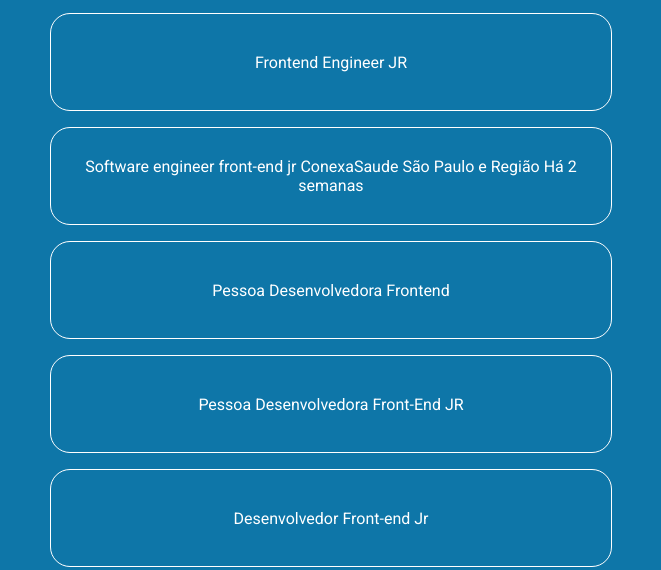
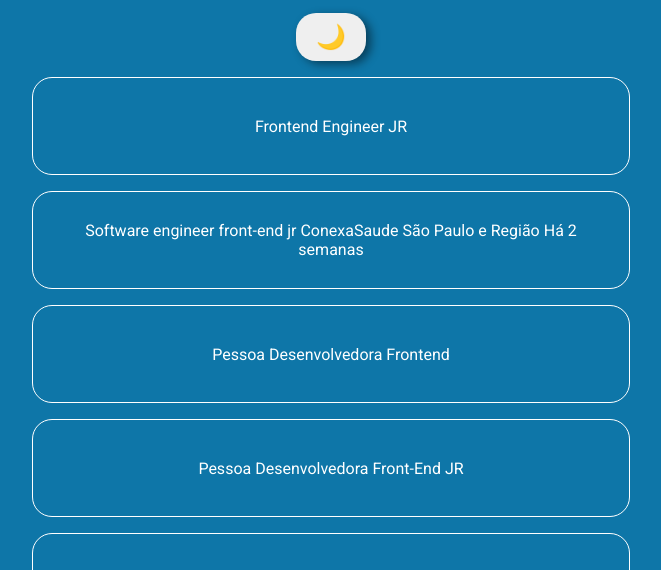
Before and after one commit to fabiodeandrade/linkeBot, a website: page index.html in a window 1280 px wide. Shown: the part 151-721 px from the top of the page, without its empty margins (309-970 px from the left). Drawn offline with Linux system fonts and the light colour scheme.

Commit message:
DARK MODE - foi adicionado um botão de dark mode ao projeto

```diff
--- a/data.json
+++ b/data.json
@@ -16,7 +16,15 @@
     "innerText": "Entrar"
   },
   {
-    "href": "https://br.linkedin.com/jobs/view/frontend-engineer-jr-at-t10-2952206574?refId=PHlyq4bqyL21bd7SX7a1bQ%3D%3D&trackingId=dKlh3Rt%2FKRa4WTgQOGXRbw%3D%3D&position=1&pageNum=0&trk=public_jobs_jserp-result_search-card",
+    "href": "https://br.linkedin.com/jobs/view/engenharia-de-software-l-frontend-at-ita%C3%BA-unibanco-2970078778?refId=t2E8tqcOOt5%2BsMw%2FlV9oHA%3D%3D&trackingId=rwbjsWSNyrblEln6GXgsYQ%3D%3D&position=1&pageNum=0&trk=public_jobs_jserp-result_search-card",
+    "innerText": "Engenharia de software l FrontEnd"
+  },
+  {
+    "href": "https://br.linkedin.com/company/itau?trk=public_jobs_jserp-result_job-search-card-subtitle",
+    "innerText": "Itaú Unibanco"
+  },
+  {
+    "href": "https://br.linkedin.com/jobs/view/frontend-engineer-jr-at-t10-2952206574?refId=t2E8tqcOOt5%2BsMw%2FlV9oHA%3D%3D&trackingId=9ULel1eqz%2F%2FUrDyqyMlK8g%3D%3D&position=2&pageNum=0&trk=public_jobs_jserp-result_search-card",
     "innerText": "Frontend Engineer JR"
   },
   {
@@ -24,11 +32,19 @@
     "innerText": "T10"
   },
   {
-    "href": "https://br.linkedin.com/jobs/view/software-engineer-front-end-jr-at-conexasaude-2950654858?refId=PHlyq4bqyL21bd7SX7a1bQ%3D%3D&trackingId=ymXJpjekgosomBHhq45Z%2Fw%3D%3D&position=2&pageNum=0&trk=public_jobs_jserp-result_search-card",
+    "href": "https://br.linkedin.com/jobs/view/software-engineer-front-end-jr-at-conexasaude-2950654858?refId=t2E8tqcOOt5%2BsMw%2FlV9oHA%3D%3D&trackingId=qP3zZSwBOuBFANKgvv7%2BDg%3D%3D&position=3&pageNum=0&trk=public_jobs_jserp-result_search-card",
     "innerText": "Software engineer front-end jr\nConexaSaude\nSão Paulo e Região\nHá 2 semanas"
   },
   {
-    "href": "https://br.linkedin.com/jobs/view/pessoa-desenvolvedora-frontend-at-picpay-2908419088?refId=PHlyq4bqyL21bd7SX7a1bQ%3D%3D&trackingId=iSfcFFBDLu5R0Eo5suMAIA%3D%3D&position=3&pageNum=0&trk=public_jobs_jserp-result_search-card",
+    "href": "https://br.linkedin.com/jobs/view/front-end-at-lojas-torra-2970054913?refId=t2E8tqcOOt5%2BsMw%2FlV9oHA%3D%3D&trackingId=EbtmspKKBZuz%2Fgq1xlddCQ%3D%3D&position=4&pageNum=0&trk=public_jobs_jserp-result_search-card",
+    "innerText": "Front End"
+  },
+  {
+    "href": "https://br.linkedin.com/company/lojastorra?trk=public_jobs_jserp-result_job-search-card-subtitle",
+    "innerText": "Lojas Torra"
+  },
+  {
+    "href": "https://br.linkedin.com/jobs/view/pessoa-desenvolvedora-frontend-at-picpay-2908419088?refId=t2E8tqcOOt5%2BsMw%2FlV9oHA%3D%3D&trackingId=xOoQQYu19C5Mc5oC2ywCKA%3D%3D&position=5&pageNum=0&trk=public_jobs_jserp-result_search-card",
     "innerText": "Pessoa Desenvolvedora Frontend"
   },
   {
@@ -36,7 +52,7 @@
     "innerText": "PicPay"
   },
   {
-    "href": "https://br.linkedin.com/jobs/view/pessoa-desenvolvedora-front-end-jr-at-feel-tech-rh-2973090942?refId=PHlyq4bqyL21bd7SX7a1bQ%3D%3D&trackingId=fsor0bF7mgE5%2FeMAAG6HHQ%3D%3D&position=4&pageNum=0&trk=public_jobs_jserp-result_search-card",
+    "href": "https://br.linkedin.com/jobs/view/pessoa-desenvolvedora-front-end-jr-at-feel-tech-rh-2973090942?refId=t2E8tqcOOt5%2BsMw%2FlV9oHA%3D%3D&trackingId=4wQe9RdQfoXE7AnzAMnZGg%3D%3D&position=6&pageNum=0&trk=public_jobs_jserp-result_search-card",
     "innerText": "Pessoa Desenvolvedora Front-End JR"
   },
   {
@@ -44,7 +60,7 @@
     "innerText": "Feel Tech RH"
   },
   {
-    "href": "https://br.linkedin.com/jobs/view/desenvolvedor-front-end-jr-at-manipula%C3%AA-2921951119?refId=PHlyq4bqyL21bd7SX7a1bQ%3D%3D&trackingId=FpHn9xFyI%2FqLBZb1%2F56stw%3D%3D&position=5&pageNum=0&trk=public_jobs_jserp-result_search-card",
+    "href": "https://br.linkedin.com/jobs/view/desenvolvedor-front-end-jr-at-manipula%C3%AA-2921951119?refId=t2E8tqcOOt5%2BsMw%2FlV9oHA%3D%3D&trackingId=1338is%2FHBGZu1%2B96WR6PAg%3D%3D&position=7&pageNum=0&trk=public_jobs_jserp-result_search-card",
     "innerText": "Desenvolvedor Front-end Jr"
   },
   {
@@ -52,7 +68,15 @@
     "innerText": "Manipulaê"
   },
   {
-    "href": "https://br.linkedin.com/jobs/view/pessoa-desenvolvedora-jr-react-at-linx-2944730259?refId=PHlyq4bqyL21bd7SX7a1bQ%3D%3D&trackingId=AKtV%2F6MCt0mI%2FQ5V8NKvQA%3D%3D&position=6&pageNum=0&trk=public_jobs_jserp-result_search-card",
+    "href": "https://br.linkedin.com/jobs/view/desenvolvedor-de-front-end-at-hunterco-2970086363?refId=t2E8tqcOOt5%2BsMw%2FlV9oHA%3D%3D&trackingId=Wjf%2B3L2He5PEx8ImsVpvUg%3D%3D&position=8&pageNum=0&trk=public_jobs_jserp-result_search-card",
+    "innerText": "Desenvolvedor de front-end"
+  },
+  {
+    "href": "https://br.linkedin.com/company/hunterco?trk=public_jobs_jserp-result_job-search-card-subtitle",
+    "innerText": "HunterCo"
+  },
+  {
+    "href": "https://br.linkedin.com/jobs/view/pessoa-desenvolvedora-jr-react-at-linx-2944730259?refId=t2E8tqcOOt5%2BsMw%2FlV9oHA%3D%3D&trackingId=2G35oMWumRXRj2nJJ%2FZunQ%3D%3D&position=9&pageNum=0&trk=public_jobs_jserp-result_search-card",
     "innerText": "Pessoa Desenvolvedora Jr - React"
   },
   {
@@ -60,11 +84,19 @@
     "innerText": "Linx"
   },
   {
-    "href": "https://br.linkedin.com/jobs/view/desenvolvedor-front-end-jr-at-drivencx-2950629942?refId=PHlyq4bqyL21bd7SX7a1bQ%3D%3D&trackingId=YF6a5RccVFZe11zcpkIN5w%3D%3D&position=7&pageNum=0&trk=public_jobs_jserp-result_search-card",
+    "href": "https://br.linkedin.com/jobs/view/desenvolvedor-front-end-jr-at-drivencx-2950629942?refId=t2E8tqcOOt5%2BsMw%2FlV9oHA%3D%3D&trackingId=8lm2xbYxeaw9MXRsOEeiww%3D%3D&position=10&pageNum=0&trk=public_jobs_jserp-result_search-card",
     "innerText": "Desenvolvedor front-end jr\nDrivenCx\nSão Paulo e Região\nHá 2 semanas"
   },
   {
-    "href": "https://br.linkedin.com/jobs/view/front-end-j%C3%BAnior-at-martin-luz-m-2959863081?refId=PHlyq4bqyL21bd7SX7a1bQ%3D%3D&trackingId=l31X%2Fu9deJpYGCXYAxJWWw%3D%3D&position=8&pageNum=0&trk=public_jobs_jserp-result_search-card",
+    "href": "https://br.linkedin.com/jobs/view/desenvolvedor-de-front-end-at-hiring-especialistas-em-recrutamento-sele%C3%A7%C3%A3o-2970023418?refId=t2E8tqcOOt5%2BsMw%2FlV9oHA%3D%3D&trackingId=LO6Hz4DpdlgK6tl%2F2Ydvww%3D%3D&position=11&pageNum=0&trk=public_jobs_jserp-result_search-card",
+    "innerText": "Desenvolvedor de front-end"
+  },
+  {
+    "href": "https://br.linkedin.com/company/hiring?trk=public_jobs_jserp-result_job-search-card-subtitle",
+    "innerText": "Hiring - Especialistas em Recrutamento & Seleção"
+  },
+  {
+    "href": "https://br.linkedin.com/jobs/view/front-end-j%C3%BAnior-at-martin-luz-m-2959863081?refId=t2E8tqcOOt5%2BsMw%2FlV9oHA%3D%3D&trackingId=8wg1B7VJbDHt2i1jR11Xsg%3D%3D&position=12&pageNum=0&trk=public_jobs_jserp-result_search-card",
     "innerText": "Front-End Júnior"
   },
   {
@@ -72,7 +104,7 @@
     "innerText": "Martin Luz M"
   },
   {
-    "href": "https://br.linkedin.com/jobs/view/desenvolvedor-front-end-jr-wordpress-at-lean-solutions-2969134094?refId=PHlyq4bqyL21bd7SX7a1bQ%3D%3D&trackingId=vyIvizXmew5VSYQUboqR9Q%3D%3D&position=9&pageNum=0&trk=public_jobs_jserp-result_search-card",
+    "href": "https://br.linkedin.com/jobs/view/desenvolvedor-front-end-jr-wordpress-at-lean-solutions-2969134094?refId=t2E8tqcOOt5%2BsMw%2FlV9oHA%3D%3D&trackingId=SOACuNoYdzbrmyqd0MdamQ%3D%3D&position=13&pageNum=0&trk=public_jobs_jserp-result_search-card",
     "innerText": "Desenvolvedor front-end Jr. (WordPress)"
   },
   {
@@ -80,7 +112,7 @@
     "innerText": "Lean Solutions"
   },
   {
-    "href": "https://br.linkedin.com/jobs/view/desenvolvedor-front-end-junior-at-leanwork-group-2930566959?refId=PHlyq4bqyL21bd7SX7a1bQ%3D%3D&trackingId=q5Cn3EPnLdmRuoJ%2Fuvz1jQ%3D%3D&position=10&pageNum=0&trk=public_jobs_jserp-result_search-card",
+    "href": "https://br.linkedin.com/jobs/view/desenvolvedor-front-end-junior-at-leanwork-group-2930566959?refId=t2E8tqcOOt5%2BsMw%2FlV9oHA%3D%3D&trackingId=5CM8VrpxvaedBeh1uTQwCA%3D%3D&position=14&pageNum=0&trk=public_jobs_jserp-result_search-card",
     "innerText": "Desenvolvedor Front end - Junior"
   },
   {
@@ -88,7 +120,11 @@
     "innerText": "Leanwork Group"
   },
   {
-    "href": "https://br.linkedin.com/jobs/view/desenvolvedor-de-front-end-at-blocklize-2969129078?refId=PHlyq4bqyL21bd7SX7a1bQ%3D%3D&trackingId=kMgrtqLzAl5hSn9fJ4WWew%3D%3D&position=11&pageNum=0&trk=public_jobs_jserp-result_search-card",
+    "href": "https://br.linkedin.com/jobs/view/est%C3%A1gio-dev-front-end-at-esssvagas-2950663629?refId=t2E8tqcOOt5%2BsMw%2FlV9oHA%3D%3D&trackingId=g%2BhZMuiUcw48Ff%2BAinJQFg%3D%3D&position=15&pageNum=0&trk=public_jobs_jserp-result_search-card",
+    "innerText": "Estágio dev front-end\nEsssVagas\nFlorianópolis e Região\nHá 2 semanas"
+  },
+  {
+    "href": "https://br.linkedin.com/jobs/view/desenvolvedor-de-front-end-at-blocklize-2969129078?refId=t2E8tqcOOt5%2BsMw%2FlV9oHA%3D%3D&trackingId=G5sByC6Hu20NjpcMruGWAg%3D%3D&position=16&pageNum=0&trk=public_jobs_jserp-result_search-card",
     "innerText": "Desenvolvedor de front-end"
   },
   {
@@ -96,11 +132,15 @@
     "innerText": "Blocklize"
   },
   {
-    "href": "https://br.linkedin.com/jobs/view/pessoa-junior-front-end-enginner-at-convisoapplicationsecurity-2972790435?refId=PHlyq4bqyL21bd7SX7a1bQ%3D%3D&trackingId=DzjQZHX1cCYtASwjf8D7Bg%3D%3D&position=12&pageNum=0&trk=public_jobs_jserp-result_search-card",
-    "innerText": "Pessoa junior front end enginner\nConvisoApplicationSecurity\nCuritiba, PR\nSeja um dos primeiros a se candidatar\nHá 18 horas"
+    "href": "https://br.linkedin.com/jobs/view/desenvolvedor-de-front-end-at-hiring-especialistas-em-recrutamento-sele%C3%A7%C3%A3o-2970033696?refId=t2E8tqcOOt5%2BsMw%2FlV9oHA%3D%3D&trackingId=5RGD%2BYEzNnggJg76%2F4DmHg%3D%3D&position=17&pageNum=0&trk=public_jobs_jserp-result_search-card",
+    "innerText": "Desenvolvedor de front-end\nHiring - Especialistas em Recrutamento & Seleção\nBrasil\nHá 2 horas  Candidate-se agora"
   },
   {
-    "href": "https://br.linkedin.com/jobs/view/desenvolvedor-front-end-pleno-at-checkplant-sistemas-s-a-2922049899?refId=PHlyq4bqyL21bd7SX7a1bQ%3D%3D&trackingId=1at86NvJJDLMeafl7qv5CA%3D%3D&position=13&pageNum=0&trk=public_jobs_jserp-result_search-card",
+    "href": "https://br.linkedin.com/jobs/view/pessoa-junior-front-end-enginner-at-convisoapplicationsecurity-2972790435?refId=t2E8tqcOOt5%2BsMw%2FlV9oHA%3D%3D&trackingId=5XZZKZgXMQQzOhPDbUCCsg%3D%3D&position=18&pageNum=0&trk=public_jobs_jserp-result_search-card",
+    "innerText": "Pessoa junior front end enginner\nConvisoApplicationSecurity\nCuritiba, PR\nSeja um dos primeiros a se candidatar\nHá 22 horas"
+  },
+  {
+    "href": "https://br.linkedin.com/jobs/view/desenvolvedor-front-end-pleno-at-checkplant-sistemas-s-a-2922049899?refId=t2E8tqcOOt5%2BsMw%2FlV9oHA%3D%3D&trackingId=j5hpv7KMqejUA%2FZcXt%2FT4w%3D%3D&position=19&pageNum=0&trk=public_jobs_jserp-result_search-card",
     "innerText": "Desenvolvedor Front End Pleno"
   },
   {
@@ -108,7 +148,7 @@
     "innerText": "Checkplant Sistemas S.A."
   },
   {
-    "href": "https://br.linkedin.com/jobs/view/desenvolvedor-front-end-jr-at-avonale-workplace-2968230990?refId=PHlyq4bqyL21bd7SX7a1bQ%3D%3D&trackingId=IgdT436RQYgxsnUryTXo%2Fg%3D%3D&position=14&pageNum=0&trk=public_jobs_jserp-result_search-card",
+    "href": "https://br.linkedin.com/jobs/view/desenvolvedor-front-end-jr-at-avonale-workplace-2968230990?refId=t2E8tqcOOt5%2BsMw%2FlV9oHA%3D%3D&trackingId=niWAIIinZkw4VXDzkhpZFw%3D%3D&position=20&pageNum=0&trk=public_jobs_jserp-result_search-card",
     "innerText": "Desenvolvedor Front-End Jr"
   },
   {
@@ -116,23 +156,19 @@
     "innerText": "Avonale WorkPlace"
   },
   {
-    "href": "https://br.linkedin.com/jobs/view/est%C3%A1gio-dev-front-end-at-esssvagas-2950663629?refId=PHlyq4bqyL21bd7SX7a1bQ%3D%3D&trackingId=xXJt07abS4uTjutcHEX6aQ%3D%3D&position=15&pageNum=0&trk=public_jobs_jserp-result_search-card",
-    "innerText": "Estágio dev front-end\nEsssVagas\nFlorianópolis e Região\nHá 2 semanas"
+    "href": "https://br.linkedin.com/jobs/view/est%C3%A1gio-desenvolvedor-front-end-at-mobistervagas-2972784985?refId=t2E8tqcOOt5%2BsMw%2FlV9oHA%3D%3D&trackingId=wZGKyZOUjPGhP3wd3K3N0Q%3D%3D&position=21&pageNum=0&trk=public_jobs_jserp-result_search-card",
+    "innerText": "Estágio desenvolvedor front-end\nMobisterVagas\nNatal, RN\nHá 22 horas"
   },
   {
-    "href": "https://br.linkedin.com/jobs/view/desenvolvedor-a-front-end-j%C3%BAnior-at-ag%C3%AAncia-fg-2966580311?refId=PHlyq4bqyL21bd7SX7a1bQ%3D%3D&trackingId=zKOb4PXxhW%2B3Gmmx612COA%3D%3D&position=16&pageNum=0&trk=public_jobs_jserp-result_search-card",
-    "innerText": "Desenvolvedor(a) Front-End Júnior"
+    "href": "https://br.linkedin.com/jobs/view/desenvolvedor-frontend-html-css-jr-at-revelo-brasil-2968071832?refId=t2E8tqcOOt5%2BsMw%2FlV9oHA%3D%3D&trackingId=g86ke77HELlGjv0fSDLFSw%3D%3D&position=22&pageNum=0&trk=public_jobs_jserp-result_search-card",
+    "innerText": "Desenvolvedor Frontend - HTML/CSS Jr."
   },
   {
-    "href": "https://br.linkedin.com/company/agencia-fg-marketing-digital?trk=public_jobs_jserp-result_job-search-card-subtitle",
-    "innerText": "Agência FG"
+    "href": "https://br.linkedin.com/company/revelobrasil?trk=public_jobs_jserp-result_job-search-card-subtitle",
+    "innerText": "Revelo Brasil"
   },
   {
-    "href": "https://br.linkedin.com/jobs/view/est%C3%A1gio-desenvolvedor-front-end-at-mobistervagas-2972784985?refId=PHlyq4bqyL21bd7SX7a1bQ%3D%3D&trackingId=zIvKnb40CkJrC2YVMFmB%2Bw%3D%3D&position=17&pageNum=0&trk=public_jobs_jserp-result_search-card",
-    "innerText": "Estágio desenvolvedor front-end\nMobisterVagas\nNatal, RN\nHá 18 horas"
-  },
-  {
-    "href": "https://br.linkedin.com/jobs/view/front-end-software-engineer-at-mercado-livre-2928632549?refId=PHlyq4bqyL21bd7SX7a1bQ%3D%3D&trackingId=KcxYiKcv%2Fsax82Ep6uzaeA%3D%3D&position=18&pageNum=0&trk=public_jobs_jserp-result_search-card",
+    "href": "https://br.linkedin.com/jobs/view/front-end-software-engineer-at-mercado-livre-2928632549?refId=t2E8tqcOOt5%2BsMw%2FlV9oHA%3D%3D&trackingId=etID2bpyPEqPeZ7NtKY5aQ%3D%3D&position=23&pageNum=0&trk=public_jobs_jserp-result_search-card",
     "innerText": "Front End Software Engineer"
   },
   {
@@ -140,7 +176,7 @@
     "innerText": "Mercado Livre"
   },
   {
-    "href": "https://br.linkedin.com/jobs/view/frontend-developer-at-bestdeal-technologies-2973598565?refId=PHlyq4bqyL21bd7SX7a1bQ%3D%3D&trackingId=1M6n5tmJx%2BA8kkqvG5QpSQ%3D%3D&position=19&pageNum=0&trk=public_jobs_jserp-result_search-card",
+    "href": "https://br.linkedin.com/jobs/view/frontend-developer-at-bestdeal-technologies-2973598565?refId=t2E8tqcOOt5%2BsMw%2FlV9oHA%3D%3D&trackingId=rFlWebAk9kUQrYAHCd%2Fwdg%3D%3D&position=24&pageNum=0&trk=public_jobs_jserp-result_search-card",
     "innerText": "Frontend Developer"
   },
   {
@@ -148,48 +184,12 @@
     "innerText": "BestDeal Technologies"
   },
   {
-    "href": "https://br.linkedin.com/jobs/view/v360-pessoa-desenvolvedora-full-stack-est%C3%A1gio-at-v360-2952711488?refId=PHlyq4bqyL21bd7SX7a1bQ%3D%3D&trackingId=TtUw4tR9fgB9b6qHpE84gA%3D%3D&position=20&pageNum=0&trk=public_jobs_jserp-result_search-card",
+    "href": "https://br.linkedin.com/jobs/view/v360-pessoa-desenvolvedora-full-stack-est%C3%A1gio-at-v360-2952711488?refId=t2E8tqcOOt5%2BsMw%2FlV9oHA%3D%3D&trackingId=W1Sb9CM0zzv43FueCWxivA%3D%3D&position=25&pageNum=0&trk=public_jobs_jserp-result_search-card",
     "innerText": "V360 - Pessoa Desenvolvedora Full-Stack - Estágio"
   },
   {
     "href": "https://br.linkedin.com/company/v-360?trk=public_jobs_jserp-result_job-search-card-subtitle",
     "innerText": "V360"
-  },
-  {
-    "href": "https://br.linkedin.com/jobs/view/desenvolvedor-a-front-end-jr-at-ativyvagas-2972795837?refId=PHlyq4bqyL21bd7SX7a1bQ%3D%3D&trackingId=tWYU94vVi%2Bwg6Xb1yagZPA%3D%3D&position=21&pageNum=0&trk=public_jobs_jserp-result_search-card",
-    "innerText": "Desenvolvedor (a) front end jr\nAtivyVagas\nCampinas, SP\nSeja um dos primeiros a se candidatar\nHá 18 horas"
-  },
-  {
-    "href": "https://br.linkedin.com/jobs/view/estagi%C3%A1rio-desenvolvedor-front-end-at-keyrus-2973035886?refId=PHlyq4bqyL21bd7SX7a1bQ%3D%3D&trackingId=WbWP6x7vcSsez73aHrI5KA%3D%3D&position=22&pageNum=0&trk=public_jobs_jserp-result_search-card",
-    "innerText": "Estagiário - Desenvolvedor Front End"
-  },
-  {
-    "href": "https://fr.linkedin.com/company/keyrus?trk=public_jobs_jserp-result_job-search-card-subtitle",
-    "innerText": "Keyrus"
-  },
-  {
-    "href": "https://br.linkedin.com/jobs/view/estagi%C3%A1rio-desenvolvedor-front-end-at-keyrus-2973463530?refId=PHlyq4bqyL21bd7SX7a1bQ%3D%3D&trackingId=w3n%2BLyQco8NHzVtqwt1OBA%3D%3D&position=23&pageNum=0&trk=public_jobs_jserp-result_search-card",
-    "innerText": "Estagiário - Desenvolvedor Front End"
-  },
-  {
-    "href": "https://fr.linkedin.com/company/keyrus?trk=public_jobs_jserp-result_job-search-card-subtitle",
-    "innerText": "Keyrus"
-  },
-  {
-    "href": "https://br.linkedin.com/jobs/view/desenvolvedora-o-front-end-jr-at-claranet-brasil-2950067002?refId=PHlyq4bqyL21bd7SX7a1bQ%3D%3D&trackingId=qZWxhcSUGK%2F8SrX2Q4oewA%3D%3D&position=24&pageNum=0&trk=public_jobs_jserp-result_search-card",
-    "innerText": "Desenvolvedora (o) Front end Jr."
-  },
-  {
-    "href": "https://br.linkedin.com/company/claranetbrasil?trk=public_jobs_jserp-result_job-search-card-subtitle",
-    "innerText": "Claranet Brasil"
-  },
-  {
-    "href": "https://br.linkedin.com/jobs/view/desenvolvedor-frontend-html-css-at-revelo-brasil-2968071520?refId=PHlyq4bqyL21bd7SX7a1bQ%3D%3D&trackingId=EB%2FaG4fI1JVVW%2FDM9cGsZg%3D%3D&position=25&pageNum=0&trk=public_jobs_jserp-result_search-card",
-    "innerText": "Desenvolvedor Frontend - HTML/CSS"
-  },
-  {
-    "href": "https://br.linkedin.com/company/revelobrasil?trk=public_jobs_jserp-result_job-search-card-subtitle",
-    "innerText": "Revelo Brasil"
   },
   {
     "href": "https://about.linkedin.com/?trk=public_jobs_footer-about",
--- a/index.html
+++ b/index.html
@@ -7,8 +7,9 @@
     <title>LinkeBot 🤖</title>
     <link rel="stylesheet" href="style.css" />
   </head>
-  <body>
+  <body class="normal">
     <img src="./LinkedIn_Logo.svg.png" class="logo" />
+    <button class="darkmode">🌙</button>
     <div class="container"></div>
 
     <footer>
@@ -21,12 +22,27 @@
     </footer>
 
     <script>
+      const darkmode = document.querySelector('.darkmode');
+      const darked = document.body.classList
+      darkmode.addEventListener('click', () => {
+        if (darked.contains('normal')) {
+          document.body.style.backgroundColor = 'black'
+          darked.remove('normal')
+        } else {
+          document.body.style.backgroundColor = '#0E76A8'
+          darked.add('normal')
+        }
+      })
+
+
+
       console.log("Buscando vagas...");
 
       async function showPics() {
         const response = await fetch("./data.json");
 
         const data = await response.json();
+
 
         const htmlList = await data.filter((value) => {
           if (
--- a/style.css
+++ b/style.css
@@ -9,6 +9,30 @@ body {
     justify-content: center;
     flex-flow: column;
     gap: 1rem;
+}
+
+.normal {
+  background-color: #0E76A8;
+}
+
+button {
+  display: flex;
+  align-items: center;
+  justify-content: center;
+  width: 70px;
+  height: 3rem;
+  border-radius: 20px;
+  border-style: none;
+  box-shadow: 5px 3px 10px rgba(0, 0, 0, 0.466);
+  font-size: 1.5rem;
+  transition: all ease .6s;
+
+  cursor: pointer;
+}
+
+button:hover {
+  background-color: #08415c;
+  transform: scale(1.2)
 }
 
 
```
Also changed, not shown: main.js (+5 -4 lines).
